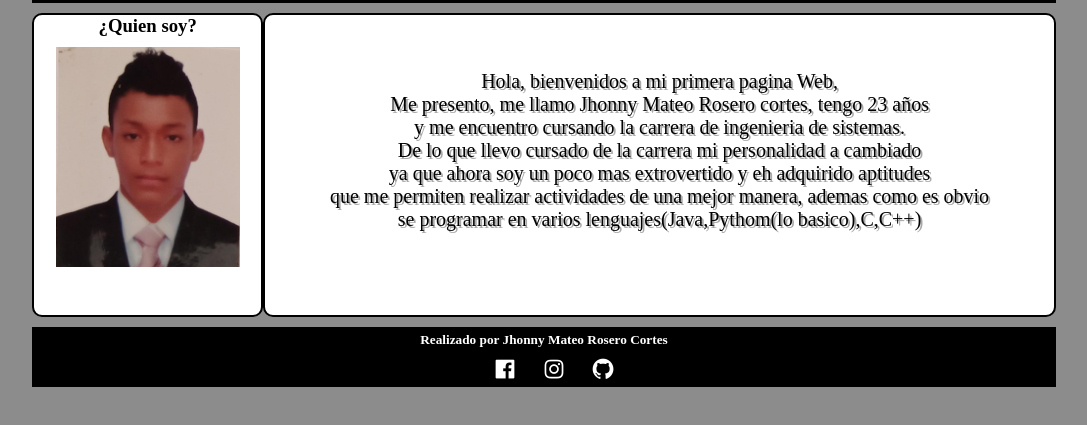
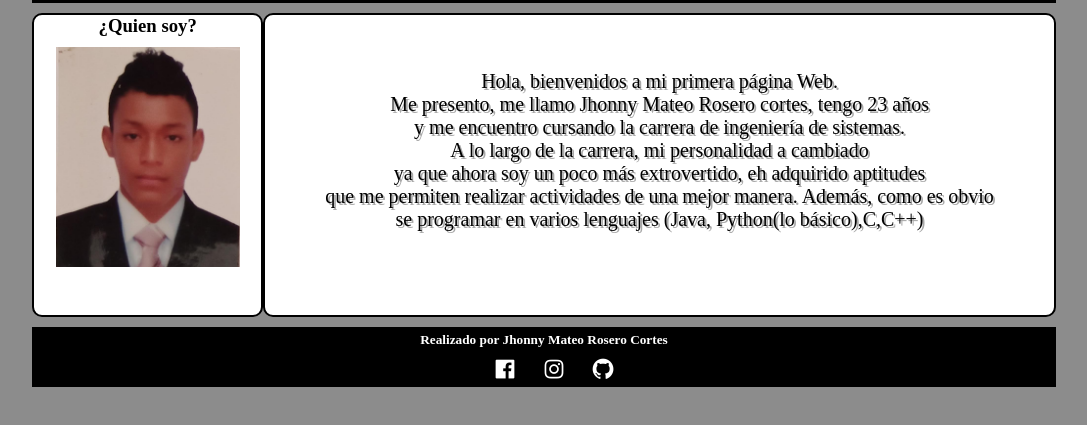
Before and after one commit to mateok13/MyPageWeb.github.io, a plain HTML site: page index.html in a window 1280 px wide. Shown: the part 179-604 px from the top of the page, without its empty margins (96-1183 px from the left). Drawn offline with nearby package versions, Linux system fonts and the light colour scheme.

Commit message:
My page Web

```diff
--- a/index.html
+++ b/index.html
@@ -45,13 +45,13 @@
 				<img src="Recursos/imagen5.jpeg">
 			</section>
 			<aside>
-				<p>Hola, bienvenidos a mi primera pagina Web,<br>
+				<p>Hola, bienvenidos a mi primera página Web.<br>
 					Me presento, me llamo Jhonny Mateo Rosero cortes, tengo 23 años<br>
-					y me encuentro cursando la carrera de ingenieria de sistemas.<br>
-					De lo que llevo cursado de la carrera mi personalidad a cambiado<br>
-					ya que ahora soy un poco mas extrovertido y eh adquirido aptitudes<br>
-					que me permiten realizar actividades de una mejor manera, ademas como es obvio<br>
-				se programar en varios lenguajes(Java,Pythom(lo basico),C,C++)</p>
+					y me encuentro cursando la carrera de ingeniería de sistemas.<br>
+					A lo largo de la carrera, mi personalidad a cambiado<br>
+					ya que ahora soy un poco más extrovertido, eh adquirido aptitudes<br>
+					que me permiten realizar actividades de una mejor manera. Además, como es obvio<br>
+				se programar en varios lenguajes (Java, Python(lo básico),C,C++)</p>
 			</aside>
 		</div>
 
```
